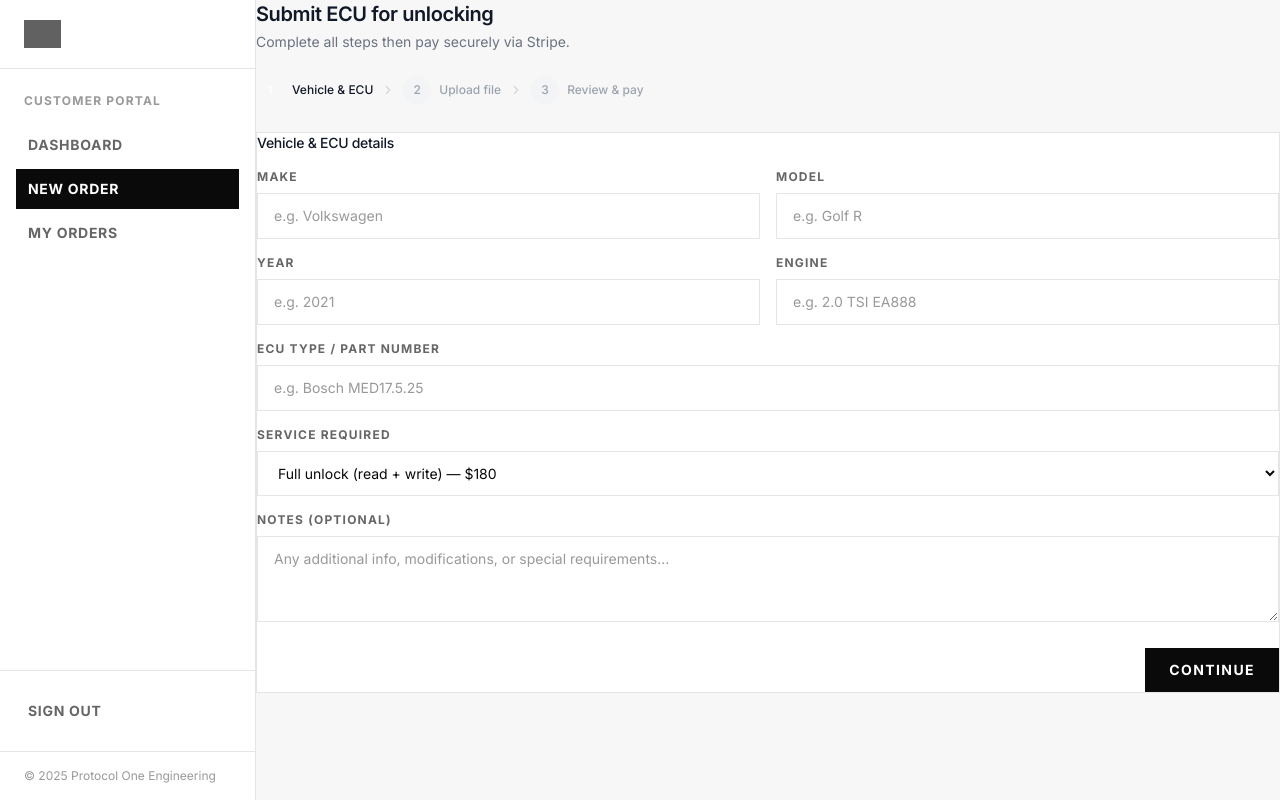
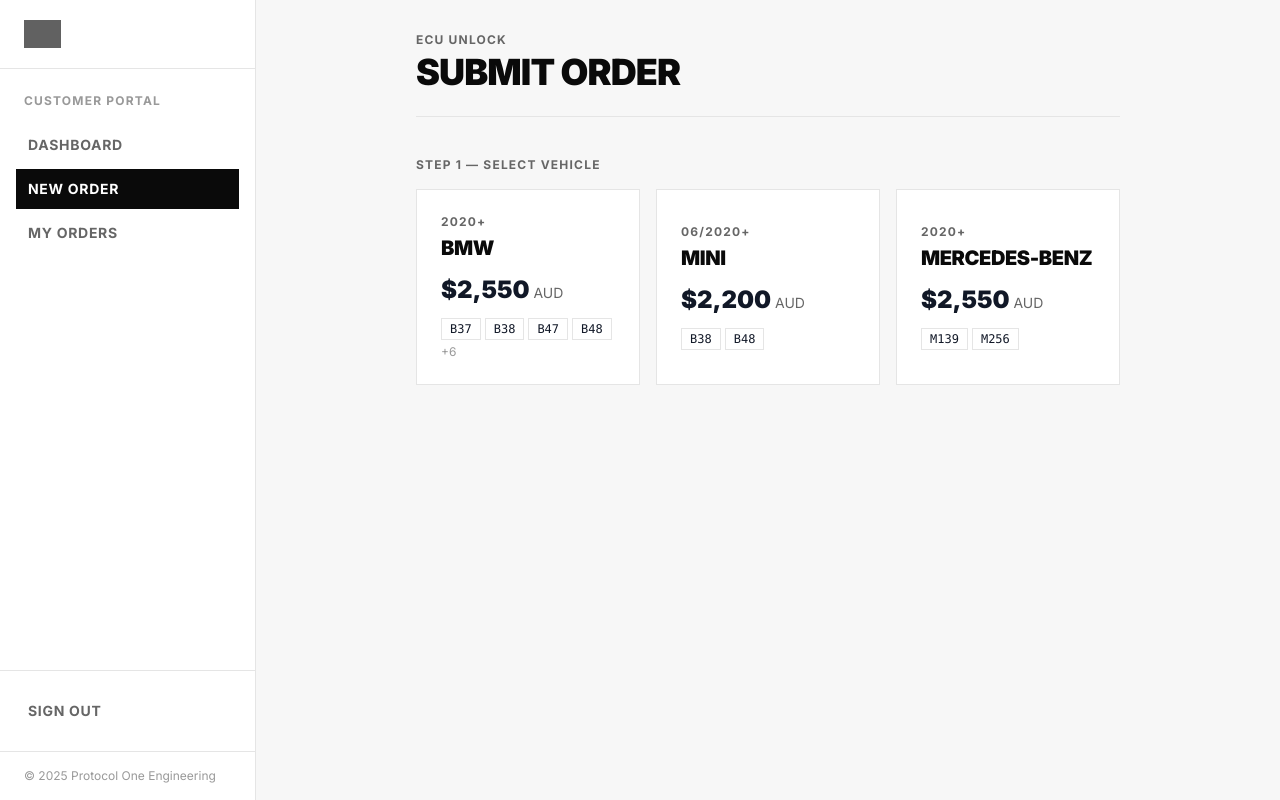
Before and after one commit to ecu-hash/p1-engineering-portal, a Next.js app: page /submit in a window 1280 px wide. Built offline with nearby package versions, Linux system fonts and the light colour scheme; grey boxes are pictures that could not be loaded.

Commit message:
Update page.tsx

```diff
--- a/app/(portal)/submit/page.tsx
+++ b/app/(portal)/submit/page.tsx
@@ -1,292 +1,179 @@
 'use client'
 
-import { useState, useRef } from 'react'
+import { useState } from 'react'
 import { useRouter } from 'next/navigation'
 import { createClient } from '@/lib/supabase/client'
-import { ServiceType, SERVICE_LABELS, SERVICE_PRICES } from '@/lib/types'
-import { Upload, ChevronRight, CheckCircle2 } from 'lucide-react'
 
-type Step = 1 | 2 | 3
-
-const services: { value: ServiceType; label: string; price: number }[] = [
-  { value: 'full_unlock', label: 'Full unlock (read + write)', price: 180 },
-  { value: 'read_only',   label: 'Read only',                  price: 120 },
-  { value: 'clone',       label: 'Clone / virgin write',        price: 200 },
-  { value: 'checksum',    label: 'Checksum correction',         price: 80  },
+const PRODUCTS = [
+  {
+    make: 'BMW',
+    title: 'BMW SAME DAY ECU Unlock',
+    subtitle: '2020+',
+    price: 2550,
+    engines: [
+      { code: 'B37', available: true },
+      { code: 'B38', available: true },
+      { code: 'B47', available: true },
+      { code: 'B48', available: true },
+      { code: 'B57', available: true },
+      { code: 'B58', available: true },
+      { code: 'S58', available: true },
+      { code: 'N63', available: true },
+      { code: 'S63', available: true },
+      { code: 'S68', available: false },
+    ],
+  },
+  {
+    make: 'MINI',
+    title: 'MINI SAME DAY ECU Unlock',
+    subtitle: '06/2020+',
+    price: 2200,
+    engines: [
+      { code: 'B38', available: true },
+      { code: 'B48', available: true },
+    ],
+  },
+  {
+    make: 'Mercedes-Benz',
+    title: 'Mercedes-Benz SAME DAY ECU Unlock',
+    subtitle: '2020+',
+    price: 2550,
+    engines: [
+      { code: 'M139', available: true },
+      { code: 'M256', available: true },
+    ],
+  },
 ]
 
 export default function SubmitPage() {
   const router = useRouter()
-  const fileRef = useRef<HTMLInputElement>(null)
+  const [step, setStep] = useState<1|2>(1)
+  const [selectedMake, setSelectedMake] = useState<string|null>(null)
+  const [selectedEngine, setSelectedEngine] = useState<string|null>(null)
+  const [vehicleYear, setVehicleYear] = useState('')
+  const [vehicleModel, setVehicleModel] = useState('')
+  const [notes, setNotes] = useState('')
+  const [loading, setLoading] = useState(false)
+  const [submitted, setSubmitted] = useState(false)
+  const [error, setError] = useState<string|null>(null)
 
-  const [step, setStep] = useState<Step>(1)
-  const [loading, setLoading] = useState(false)
-  const [error, setError] = useState('')
-  const [uploadProgress, setUploadProgress] = useState(0)
-  const [uploadedPath, setUploadedPath] = useState('')
-  const [uploadedFileName, setUploadedFileName] = useState('')
+  const product = PRODUCTS.find(p => p.make === selectedMake)
 
-  const [form, setForm] = useState({
-    make: '', model: '', year: '', engine: '',
-    ecu_type: '', service_type: 'full_unlock' as ServiceType, notes: '',
+  const handleSubmit = async (e: React.FormEvent) => {
+    e.preventDefault()
+    if (!selectedMake || !selectedEngine) return
+    setLoading(true); setError(null)
+    const supabase = createClient()
+    const { data: { user } } = await supabase.auth.getUser()
+    if (!user) { router.push('/login'); return }
+    const { error } = await supabase.from('ecu_orders').insert({
+      user_id: user.id, vehicle_make: selectedMake, engine_type: selectedEngine,
+      vehicle_year: vehicleYear||null, vehicle_model: vehicleModel||null,
+      notes: notes||null, status: 'pending', price: product?.price,
     })
-
-  function set(field: string, value: string) {
-    setForm((prev) => ({ ...prev, [field]: value }))
+    if (error) { setError(error.message); setLoading(false) }
+    else { setSubmitted(true) }
   }
 
-  const selectedService = services.find((s) => s.value === form.service_type)!
-
-  async function handleFileUpload(e: React.ChangeEvent<HTMLInputElement>) {
-    const file = e.target.files?.[0]
-    if (!file) return
-
-    const ext = file.name.split('.').pop()?.toLowerCase()
-    if (!['bin', 'ori'].includes(ext || '')) {
-      setError('Please upload a .bin or .ori file only.')
-      return
-    }
-    if (file.size > 32 * 1024 * 1024) {
-      setError('File must be under 32 MB.')
-      return
-    }
-
-    setError('')
-    setUploadProgress(10)
-
-    const supabase = createClient()
-    const { data: { user } } = await supabase.auth.getUser()
-    const path = `${user!.id}/${Date.now()}_${file.name}`
-
-    setUploadProgress(40)
-    const { error: uploadError } = await supabase.storage
-      .from('ecu-inputs')
-      .upload(path, file)
-
-    if (uploadError) {
-      setError(uploadError.message)
-      setUploadProgress(0)
-      return
-    }
-
-    setUploadProgress(100)
-    setUploadedPath(path)
-    setUploadedFileName(file.name)
-  }
-
-  async function handleSubmit() {
-    setLoading(true)
-    setError('')
-
-    const supabase = createClient()
-    const { data: { user } } = await supabase.auth.getUser()
-
-    // Insert order
-    const { data: order, error: orderError } = await supabase
-      .from('orders')
-      .insert({
-        user_id: user!.id,
-        status: 'pending_payment',
-        make: form.make,
-        model: form.model,
-        year: parseInt(form.year),
-        engine: form.engine,
-        ecu_type: form.ecu_type,
-        service_type: form.service_type,
-        notes: form.notes || null,
-        input_file_path: uploadedPath || null,
-        price_cents: SERVICE_PRICES[form.service_type],
-        stripe_payment_status: 'pending',
-      })
-      .select()
-      .single()
-
-    if (orderError || !order) {
-      setError(orderError?.message || 'Failed to create order.')
-      setLoading(false)
-      return
-    }
-
-    // Create Stripe checkout
-    const res = await fetch('/api/create-checkout', {
-      method: 'POST',
-      headers: { 'Content-Type': 'application/json' },
-      body: JSON.stringify({ orderId: order.id, serviceType: form.service_type }),
-    })
-
-    const { url, error: checkoutError } = await res.json()
-
-    if (checkoutError || !url) {
-      setError(checkoutError || 'Failed to create payment session.')
-      setLoading(false)
-      return
-    }
-
-    window.location.href = url
-  }
+  if (submitted) return (
+    <div className="p-8 max-w-2xl mx-auto">
+      <div className="bg-white border border-p1-border p-10 text-center">
+        <div className="w-12 h-12 bg-green-100 border border-green-200 flex items-center justify-center mx-auto mb-4">
+          <svg className="w-6 h-6 text-green-600" fill="none" viewBox="0 0 24 24" stroke="currentColor"><path strokeLinecap="round" strokeLinejoin="round" strokeWidth={2.5} d="M5 13l4 4L19 7"/></svg>
+        </div>
+        <p className="text-xs font-bold uppercase tracking-widest text-p1-sub mb-2">Order Received</p>
+        <h2 className="text-3xl font-black uppercase mb-4">Submitted</h2>
+        <p className="text-p1-sub text-sm mb-8">Your {selectedMake} ECU unlock order has been received. Our team will be in touch to confirm your booking.</p>
+        <div className="flex gap-3 justify-center">
+          <button onClick={() => { setSubmitted(false); setStep(1); setSelectedMake(null); setSelectedEngine(null) }} className="btn-outline">New Order</button>
+          <button onClick={() => router.push('/orders')} className="btn-primary">View Orders</button>
+        </div>
+      </div>
+    </div>
+  )
 
   return (
-    <div>
-      <h1 className="text-xl font-semibold text-gray-900 mb-1">Submit ECU for unlocking</h1>
-      <p className="text-sm text-gray-500 mb-6">Complete all steps then pay securely via Stripe.</p>
+    <div className="p-8 max-w-3xl mx-auto">
+      <div className="mb-10 border-b border-p1-border pb-6">
+        <p className="text-xs font-bold uppercase tracking-widest text-p1-sub mb-1">ECU Unlock</p>
+        <h1 className="text-4xl font-black uppercase tracking-tight">Submit Order</h1>
+      </div>
 
-      {/* Step indicator */}
-      <div className="flex items-center gap-2 mb-7">
-        {([1, 2, 3] as Step[]).map((s, i) => (
-          <div key={s} className="flex items-center gap-2">
-            <div className={`w-7 h-7 rounded-full flex items-center justify-center text-xs font-medium transition-colors ${
-              s < step ? 'bg-green-100 text-green-700' :
-              s === step ? 'bg-primary-500 text-white' :
-              'bg-gray-100 text-gray-400'
-            }`}>
-              {s < step ? <CheckCircle2 size={14} /> : s}
+      {step === 1 && (
+        <>
+          <p className="text-xs font-bold uppercase tracking-widest text-p1-sub mb-4">Step 1 — Select Vehicle</p>
+          <div className="grid grid-cols-1 gap-4 sm:grid-cols-3">
+            {PRODUCTS.map(p => (
+              <button key={p.make} onClick={() => { setSelectedMake(p.make); setSelectedEngine(null); setStep(2) }}
+                className="bg-white border border-p1-border p-6 text-left hover:border-p1-black hover:shadow-sm transition-all group">
+                <p className="text-xs font-bold uppercase tracking-widest text-p1-sub mb-1 group-hover:text-p1-black">{p.subtitle}</p>
+                <h3 className="text-xl font-black uppercase mb-3">{p.make}</h3>
+                <p className="text-2xl font-black">${p.price.toLocaleString()}<span className="text-sm font-normal text-p1-sub"> AUD</span></p>
+                <div className="mt-3 flex flex-wrap gap-1">
+                  {p.engines.filter(e => e.available).slice(0,4).map(e => (
+                    <span key={e.code} className="text-xs border border-p1-border px-2 py-0.5 font-mono">{e.code}</span>
+                  ))}
+                  {p.engines.length > 4 && <span className="text-xs text-p1-dim">+{p.engines.length - 4}</span>}
                 </div>
-            <span className={`text-xs font-medium ${s === step ? 'text-gray-900' : 'text-gray-400'}`}>
-              {['Vehicle & ECU', 'Upload file', 'Review & pay'][i]}
-            </span>
-            {i < 2 && <ChevronRight size={14} className="text-gray-300" />}
-          </div>
+              </button>
             ))}
           </div>
-
-      {error && (
-        <p className="text-sm text-red-600 bg-red-50 border border-red-100 rounded-lg px-3 py-2 mb-4">
-          {error}
-        </p>
+        </>
       )}
 
-      {/* Step 1: Vehicle & ECU details */}
-      {step === 1 && (
-        <div className="card">
-          <h2 className="text-sm font-medium text-gray-900 mb-4">Vehicle & ECU details</h2>
-          <div className="grid grid-cols-2 gap-4">
+      {step === 2 && product && (
+        <form onSubmit={handleSubmit}>
+          <button type="button" onClick={() => setStep(1)} className="text-xs font-bold uppercase tracking-wider text-p1-sub hover:text-p1-black mb-6">← Back</button>
+          <p className="text-xs font-bold uppercase tracking-widest text-p1-sub mb-4">Step 2 — Engine &amp; Details</p>
+          <div className="bg-p1-bg-alt border border-p1-border p-4 mb-6 flex items-center justify-between">
             <div>
-              <label className="label">Make</label>
-              <input className="input" placeholder="e.g. Volkswagen" value={form.make} onChange={(e) => set('make', e.target.value)} />
+              <p className="text-xs text-p1-sub uppercase tracking-widest font-bold">{selectedMake}</p>
+              <p className="text-lg font-black uppercase">{product.title}</p>
             </div>
-            <div>
-              <label className="label">Model</label>
-              <input className="input" placeholder="e.g. Golf R" value={form.model} onChange={(e) => set('model', e.target.value)} />
+            <p className="text-xl font-black">${product.price.toLocaleString()} <span className="text-sm font-normal text-p1-sub">AUD</span></p>
           </div>
-            <div>
-              <label className="label">Year</label>
-              <input className="input" type="number" placeholder="e.g. 2021" value={form.year} onChange={(e) => set('year', e.target.value)} />
+          <div className="mb-6">
+            <label className="label">Engine Type *</label>
+            <div className="grid grid-cols-3 sm:grid-cols-5 gap-2">
+              {product.engines.map(engine => (
+                <button key={engine.code} type="button" disabled={!engine.available}
+                  onClick={() => setSelectedEngine(engine.available ? engine.code : null)}
+                  className={`py-2.5 px-2 text-xs font-bold uppercase tracking-wider border transition-all ${
+                    !engine.available ? 'opacity-40 cursor-not-allowed border-p1-border text-p1-dim'
+                    : selectedEngine === engine.code ? 'bg-p1-black text-white border-p1-black'
+                    : 'bg-white border-p1-border text-p1-text hover:border-p1-black'
+                  }`}>
+                  {engine.code}{!engine.available ? ' *' : ''}
+                </button>
+              ))}
             </div>
-            <div>
-              <label className="label">Engine</label>
-              <input className="input" placeholder="e.g. 2.0 TSI EA888" value={form.engine} onChange={(e) => set('engine', e.target.value)} />
+            {product.engines.some(e => !e.available) && <p className="text-xs text-p1-dim mt-2">* Coming soon — reserve your allocation</p>}
           </div>
-            <div className="col-span-2">
-              <label className="label">ECU type / part number</label>
-              <input className="input" placeholder="e.g. Bosch MED17.5.25" value={form.ecu_type} onChange={(e) => set('ecu_type', e.target.value)} />
+          <div className="grid grid-cols-2 gap-4 mb-6">
+            <div><label className="label">Vehicle Year</label><input type="text" value={vehicleYear} onChange={e => setVehicleYear(e.target.value)} className="input" placeholder="e.g. 2022" /></div>
+            <div><label className="label">Vehicle Model</label><input type="text" value={vehicleModel} onChange={e => setVehicleModel(e.target.value)} className="input" placeholder="e.g. M340i" /></div>
           </div>
-            <div className="col-span-2">
-              <label className="label">Service required</label>
-              <select className="input" value={form.service_type} onChange={(e) => set('service_type', e.target.value)}>
-                {services.map((s) => (
-                  <option key={s.value} value={s.value}>{s.label} — ${s.price}</option>
-                ))}
-              </select>
+          <div className="mb-6">
+            <label className="label">Notes <span className="text-p1-dim font-normal normal-case">(optional)</span></label>
+            <textarea value={notes} onChange={e => setNotes(e.target.value)} className="input resize-none h-24" placeholder="Additional information..." />
           </div>
-            <div className="col-span-2">
-              <label className="label">Notes (optional)</label>
-              <textarea className="input" rows={3}
-                placeholder="Any additional info, modifications, or special requirements…"
-                value={form.notes} onChange={(e) => set('notes', e.target.value)} />
+          <div className="bg-white border border-p1-border p-4 mb-6">
+            <p className="text-xs font-bold uppercase tracking-widest text-p1-sub mb-2">Service Information</p>
+            <ul className="space-y-1 text-xs text-p1-sub">
+              <li>— Same-day completion (30–60 min on-site)</li>
+              <li>— Available in NSW · VIC · QLD · SA</li>
+              <li>— No ECU opening, cloning or overseas shipping</li>
+              <li>— Bring ECU only or complete vehicle (location dependent)</li>
+            </ul>
           </div>
-          </div>
-          <div className="mt-5 flex justify-end">
-            <button
-              className="btn-primary"
-              onClick={() => {
-                if (!form.make || !form.model || !form.year || !form.ecu_type) {
-                  setError('Please fill in all required fields.')
-                  return
-                }
-                setError('')
-                setStep(2)
-              }}
-            >
-              Continue
+          {error && <div className="border border-red-200 bg-red-50 px-4 py-3 text-sm text-red-700 mb-4">{error}</div>}
+          <div className="flex gap-3">
+            <button type="button" onClick={() => setStep(1)} className="btn-outline">Back</button>
+            <button type="submit" disabled={!selectedEngine || loading} className="btn-primary flex-1">
+              {loading ? 'Submitting...' : `Submit Order — $${product.price.toLocaleString()} AUD`}
             </button>
           </div>
-        </div>
-      )}
-
-      {/* Step 2: File upload */}
-      {step === 2 && (
-        <div className="card">
-          <h2 className="text-sm font-medium text-gray-900 mb-4">Upload ECU file</h2>
-          <input ref={fileRef} type="file" accept=".bin,.ori" className="hidden" onChange={handleFileUpload} />
-
-          {!uploadedPath ? (
-            <div
-              className="border-2 border-dashed border-gray-200 rounded-xl p-10 text-center cursor-pointer hover:border-primary-400 transition-colors"
-              onClick={() => fileRef.current?.click()}
-            >
-              <Upload size={28} className="text-gray-300 mx-auto mb-3" />
-              <p className="text-sm text-gray-500">Drag and drop your .bin or .ori file here</p>
-              <p className="text-xs text-gray-400 mt-1">or click to browse — max 32 MB</p>
-              {uploadProgress > 0 && uploadProgress < 100 && (
-                <div className="mt-4 h-1.5 bg-gray-100 rounded-full overflow-hidden">
-                  <div className="h-full bg-primary-500 transition-all" style={{ width: `${uploadProgress}%` }} />
-                </div>
-              )}
-            </div>
-          ) : (
-            <div className="flex items-center gap-3 p-4 bg-green-50 border border-green-100 rounded-xl">
-              <CheckCircle2 size={18} className="text-green-600 shrink-0" />
-              <div>
-                <p className="text-sm font-medium text-green-800">{uploadedFileName}</p>
-                <p className="text-xs text-green-600">Uploaded successfully</p>
-              </div>
-              <button className="ml-auto text-xs text-gray-400 hover:text-gray-600" onClick={() => { setUploadedPath(''); setUploadedFileName(''); }}>
-                Change
-              </button>
-            </div>
-          )}
-
-          <p className="text-xs text-gray-400 mt-3">
-            Don&apos;t have the file yet? You can still submit and upload later — contact us after placing your order.
-          </p>
-
-          <div className="mt-5 flex justify-between">
-            <button className="btn-outline" onClick={() => setStep(1)}>Back</button>
-            <button className="btn-primary" onClick={() => { setError(''); setStep(3) }}>Continue</button>
-          </div>
-        </div>
-      )}
-
-      {/* Step 3: Review & pay */}
-      {step === 3 && (
-        <div className="card">
-          <h2 className="text-sm font-medium text-gray-900 mb-4">Review & pay</h2>
-
-          <div className="bg-gray-50 rounded-lg p-4 mb-4 text-sm space-y-1.5">
-            <div className="flex justify-between"><span className="text-gray-500">Vehicle</span><span className="font-medium">{form.year} {form.make} {form.model}</span></div>
-            <div className="flex justify-between"><span className="text-gray-500">Engine</span><span>{form.engine}</span></div>
-            <div className="flex justify-between"><span className="text-gray-500">ECU type</span><span>{form.ecu_type}</span></div>
-            <div className="flex justify-between"><span className="text-gray-500">Service</span><span>{selectedService.label}</span></div>
-            {uploadedFileName && <div className="flex justify-between"><span className="text-gray-500">File</span><span className="truncate max-w-[180px]">{uploadedFileName}</span></div>}
-          </div>
-
-          <div className="border-t border-gray-100 pt-4 space-y-2 text-sm">
-            <div className="flex justify-between text-gray-500"><span>{selectedService.label}</span><span>${selectedService.price}.00</span></div>
-            <div className="flex justify-between text-gray-500"><span>Processing fee</span><span>$0.00</span></div>
-            <div className="flex justify-between font-semibold text-gray-900 pt-2 border-t border-gray-100"><span>Total</span><span>${selectedService.price}.00</span></div>
-          </div>
-
-          <p className="text-xs text-gray-400 mt-3">
-            You&apos;ll be redirected to Stripe&apos;s secure checkout. We accept all major cards.
-          </p>
-
-          <div className="mt-5 flex justify-between">
-            <button className="btn-outline" onClick={() => setStep(2)}>Back</button>
-            <button className="btn-primary" onClick={handleSubmit} disabled={loading}>
-              {loading ? 'Redirecting to payment…' : `Pay $${selectedService.price}.00 →`}
-            </button>
-          </div>
-        </div>
+        </form>
       )}
     </div>
   )
```
Lines whose indentation alone changed are shown as unchanged.
